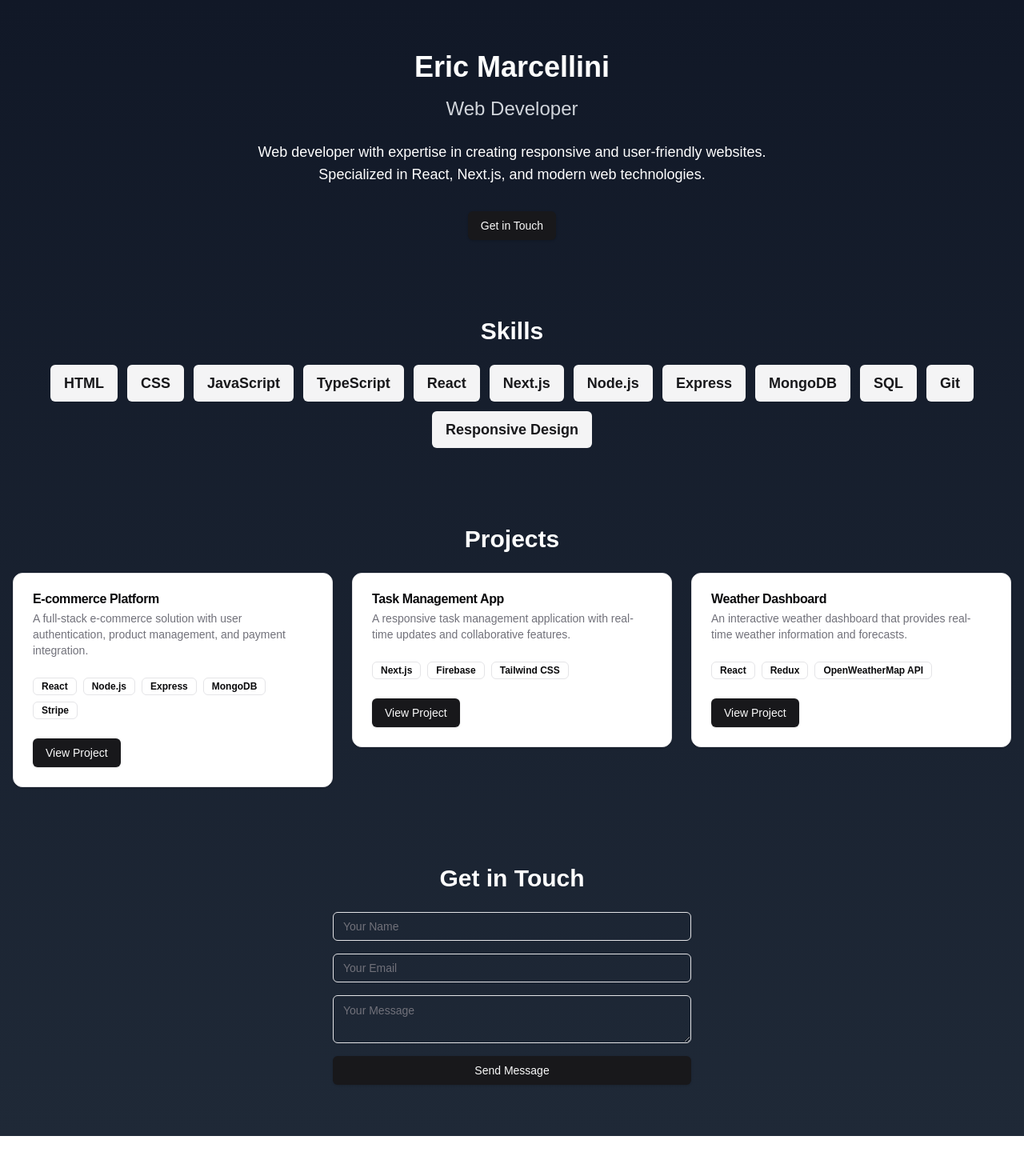
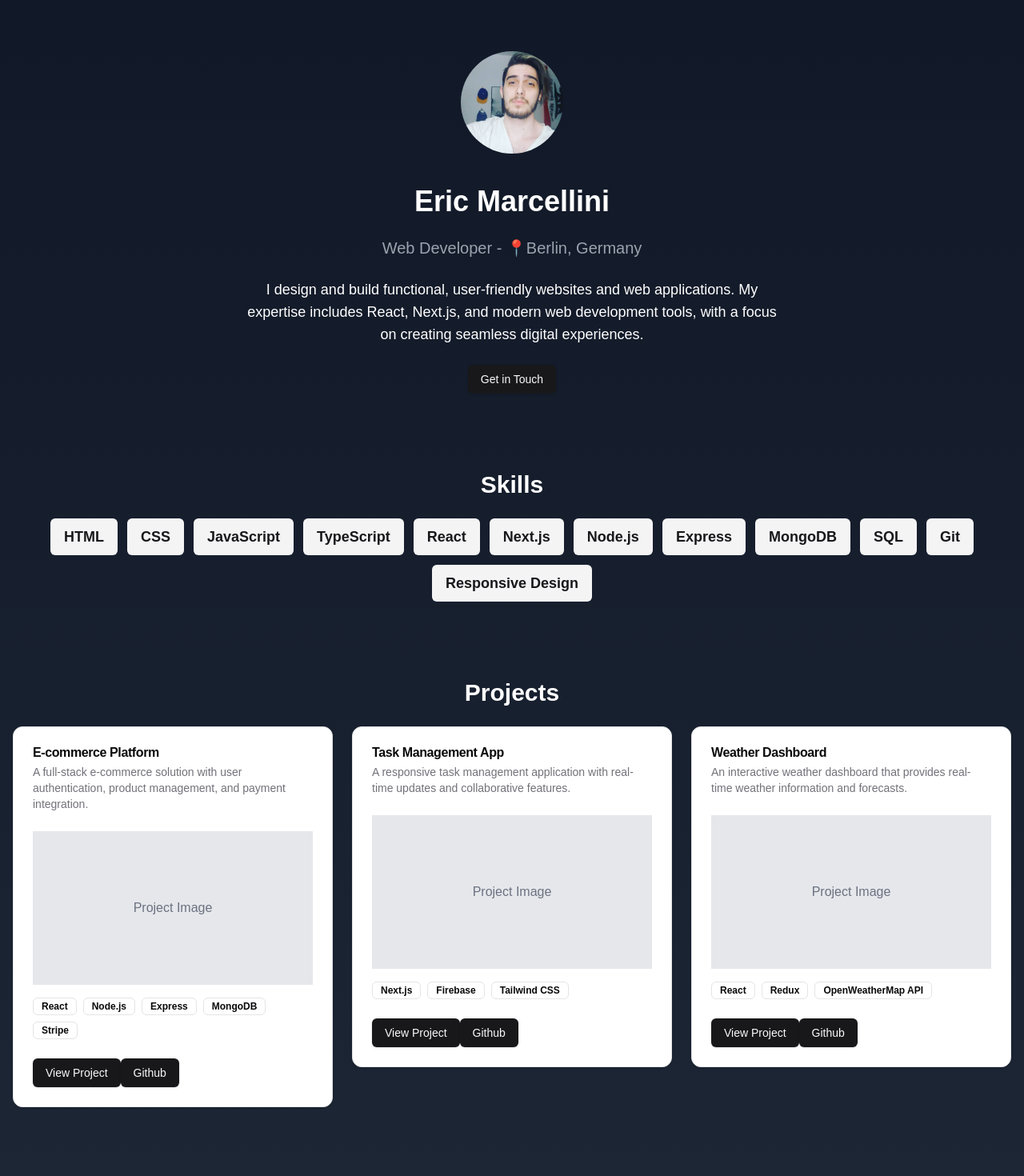
Before and after one commit to ericmarcellini/ReactjsPortfolio, a Next.js app: page / in a window 1280 px wide. Shown: the top 1470 px of the page at 80% size. Before the commit the page ends 1420 px from the top, so only its background shows below. Built offline with nearby package versions, Linux system fonts and the light colour scheme.

Commit message:
placeholder pfp

```diff
--- a/components/introduction.tsx
+++ b/components/introduction.tsx
@@ -1,14 +1,17 @@
-// filepath: /home/razerianwsl/coding/ReactjsPortfolio/nextjs-portfolio/components/introduction.tsx
 import { Button } from "@/components/ui/button";
 
 export default function Introduction() {
   return (
-    <section className="text-center">
-      <h1 className="text-4xl font-bold mb-4">Eric Marcellini</h1>
-      <h2 className="text-2xl text-gray-300 mb-6">Web Developer</h2>
-      <p className="text-lg mb-8 max-w-2xl mx-auto">
-        Web developer with expertise in creating responsive and user-friendly websites. Specialized in React,
-        Next.js, and modern web technologies.
+    <section className="flex flex-col items-center text-center space-y-6">
+      <div className="w-32 h-32 rounded-full bg-gray-200 overflow-hidden mb-4">
+          <img src="/images/profile/me.png" alt="Eric Marcellini" className="w-full h-full object-cover" />
+      </div>
+      <h1 className="text-4xl font-bold">Eric Marcellini</h1>
+      <h2 className="text-xl text-gray-400">Web Developer - 📍Berlin, Germany</h2>
+      <p className="text-lg max-w-2xl">
+        I design and build functional, user-friendly websites and web applications.
+        My expertise includes React, Next.js, and modern web development tools,
+        with a focus on creating seamless digital experiences.
       </p>
       <Button asChild>
         <a href="#contact">Get in Touch</a>
--- a/components/projects.tsx
+++ b/components/projects.tsx
@@ -9,18 +9,21 @@ const projects = [
       "A full-stack e-commerce solution with user authentication, product management, and payment integration.",
     technologies: ["React", "Node.js", "Express", "MongoDB", "Stripe"],
     link: "#",
+    // image: "/path-to-your-image.jpg" // Uncomment and provide a real path if you have images
   },
   {
     title: "Task Management App",
     description: "A responsive task management application with real-time updates and collaborative features.",
     technologies: ["Next.js", "Firebase", "Tailwind CSS"],
     link: "#",
+    // image: "/path-to-your-image.jpg"
   },
   {
     title: "Weather Dashboard",
     description: "An interactive weather dashboard that provides real-time weather information and forecasts.",
     technologies: ["React", "Redux", "OpenWeatherMap API"],
     link: "#",
+    // image: "/path-to-your-image.jpg"
   },
 ];
 
@@ -37,6 +40,17 @@ export default function Projects() {
                 <CardDescription>{project.description}</CardDescription>
               </CardHeader>
               <CardContent>
+                {/* Image placeholder or actual image if available */}
+                <div className="relative w-full h-48 mb-4 bg-gray-200 flex items-center justify-center text-gray-500">
+                  {/* If you have a project.image property, use:
+                  <img
+                    src={project.image}
+                    alt={project.title}
+                    className="object-cover w-full h-full"
+                  />
+                  */}
+                  Project Image
+                </div>
                 <div className="flex flex-wrap gap-2">
                   {project.technologies.map((tech) => (
                     <Badge key={tech} variant="outline">
@@ -49,6 +63,9 @@ export default function Projects() {
                 <Button asChild>
                   <a href={project.link}>View Project</a>
                 </Button>
+                <Button asChild>
+                  <a href={project.link}>Github</a>
+                </Button>
               </CardFooter>
             </Card>
           </div>
```
Also changed, not shown: components/contact.tsx (+5 -5 lines), public/images/profile/me.png (added), 1 other file (tests, documents, lock files or other folders).
